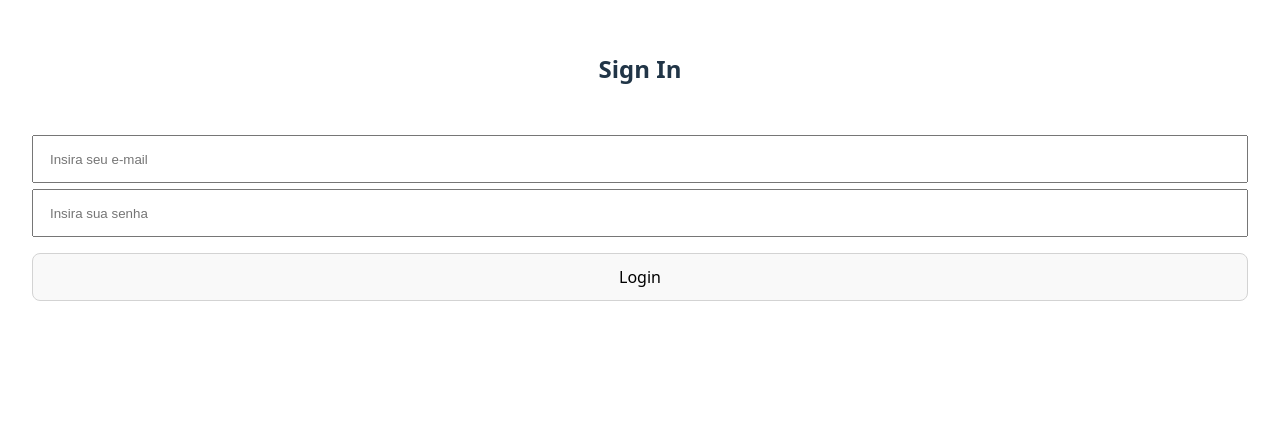
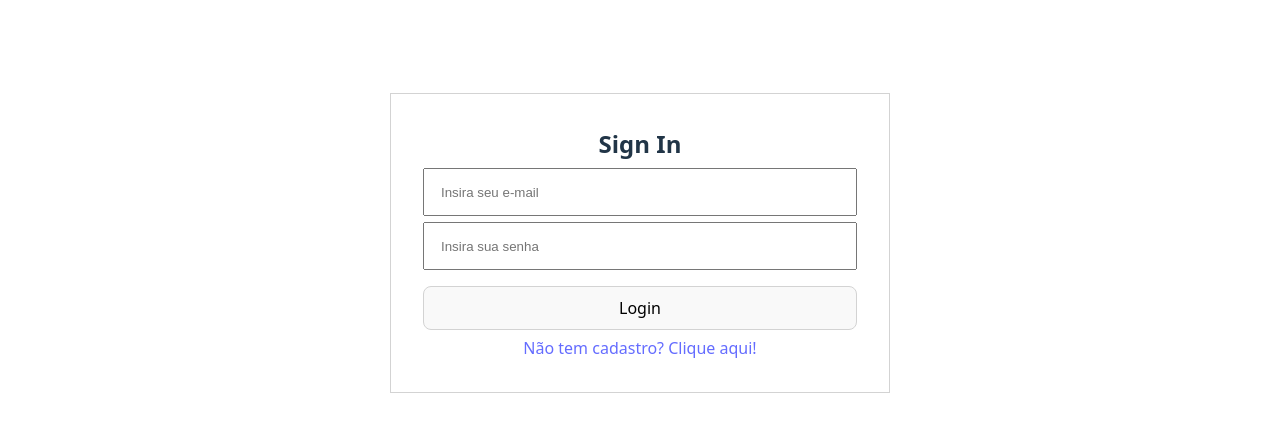
Before and after one commit to Bisdcode/teste-react-rtl-01, a React (Vite) app: page / in a window 1280 px wide. Shown: the part 157-588 px from the top of the page. Built offline with nearby package versions, Linux system fonts and the light colour scheme.

Commit message:
mockImplementation Link

```diff
--- a/package.json
+++ b/package.json
@@ -8,8 +8,8 @@
     "build": "tsc -b && vite build",
     "lint": "eslint .",
     "preview": "vite preview",
-    "tests": "vitest --ui",
-    "tests:coverage": "vitest run --coverage"
+    "test": "vitest --ui",
+    "test:coverage": "vitest run --coverage"
   },
   "dependencies": {
     "react": "^19.1.1",
--- a/src/Login/index.tsx
+++ b/src/Login/index.tsx
@@ -1,6 +1,6 @@
 import type { FormEvent } from "react"
 import styles from "./styles.module.css"
-import { useNavigate } from "react-router-dom";
+import { Link, useNavigate } from "react-router-dom";
 
 export default function Login() {
     const navigate = useNavigate()
@@ -13,12 +13,13 @@ export default function Login() {
 
     return (
         <div className={styles.container}>
-            <h2>Sign In</h2>
 
-            <form >
+            <form onSubmit={handleSubmit}>
+                <h2>Sign In</h2>
                 <input type="text" placeholder="Insira seu e-mail" />
                 <input type="text" placeholder="Insira sua senha" />
-                <button onClick={handleSubmit}>Login</button>
+                <button type="submit">Login</button>
+                <Link to="/sign-up">Não tem cadastro? Clique aqui!</Link>
             </form>
         </div>
     )
--- a/src/Login/styles.module.css
+++ b/src/Login/styles.module.css
@@ -9,10 +9,14 @@
     form {
         display: flex;
         flex-direction: column;
+        text-align: center;
         gap: 6px;
 
         height: 300px;
-        width: 100%;
+        width: 500px;
+        padding: 32px;
+
+        border: 1px solid lightgray;
 
         button {
             margin-top: 10px;
--- a/src/SignUp/index.tsx
+++ b/src/SignUp/index.tsx
@@ -1,4 +1,4 @@
-import { useNavigate } from "react-router-dom"
+import { Link, useNavigate } from "react-router-dom"
 import styles from "./styles.module.scss"
 import type { FormEvent } from "react";
 
@@ -13,12 +13,14 @@ export default function SignUp() {
 
     return (
         <div className={styles.container}>
-            <h2>Cadastre-se</h2>
             <form onSubmit={handleSubmit}>
+                <h2>Cadastre-se</h2>
                 <input type="text" placeholder="Insira seu nome"/>
                 <input type="text" placeholder="Insira seu e-mail"/>
                 <input type="text" placeholder="Insira sua senha"/>
             <button>Sign Up</button>
+
+            <Link to="/">Já tem cadastro? Clique aqui!</Link>
             </form>
         </div>
     )
--- a/src/SignUp/styles.module.scss
+++ b/src/SignUp/styles.module.scss
@@ -10,9 +10,13 @@
     form {
         display: flex;
         flex-direction: column;
+        text-align: center;
         gap: 6px;
 
-        width: 100%;
+        width: 500px;
+        padding: 32px;
+
+        border: 1px solid lightgray;
 
         button {
             margin-top: 10px;
```
Also changed, not shown: 2 other files (tests, documents, lock files or other folders).
